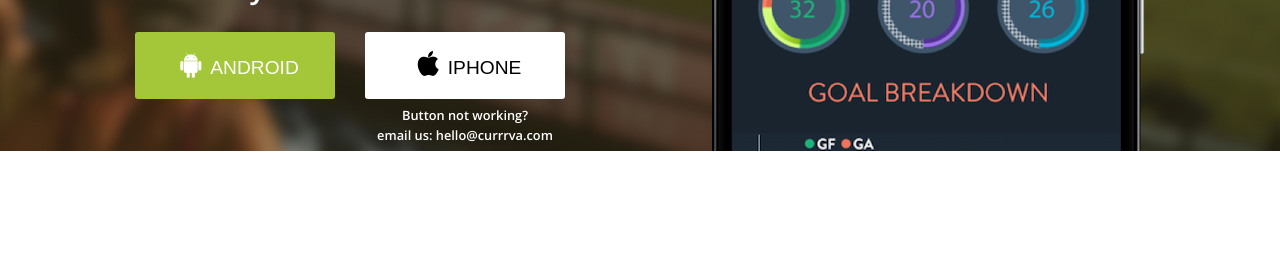
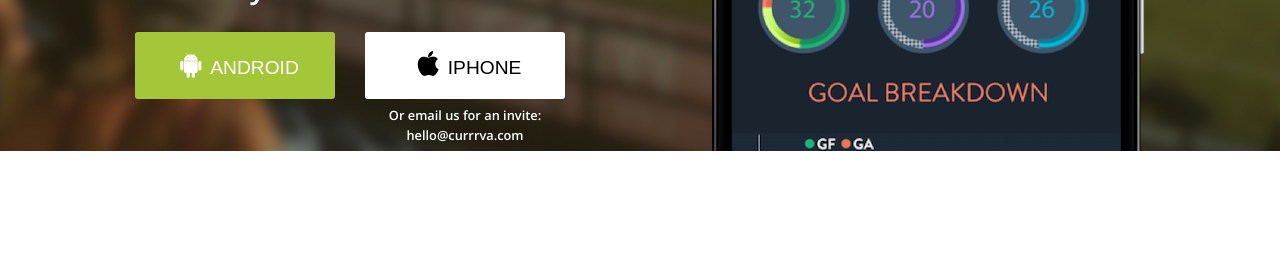
Before and after one commit to S966/currrva-web, a Jekyll site: the page index.html, which Jekyll copies as it is, in a window 1280 px wide and 900 px high, scrolled down 402 px. Shown: the part 154-424 px from the top of the window. Built offline with Jekyll 4.4.1, drawn with Linux system fonts in a browser that asks for light colours; nearby versions of some CDN libraries.

Commit message:
Change copy for iphone button not working

```diff
--- a/index.html
+++ b/index.html
@@ -48,7 +48,7 @@
         <h3>Get early access now!</h3>
         <ul class="cta-buttons">
           <li><a href="https://betas.to/yjfS2kFd"><button class="android-button"><i class="fa fa-android"></i>ANDROID</button></a></li>
-          <li><a href="mailto:hello@currrva.com?subject=Send%20me%20an%20invite%20please!&amp;body=Hello%20Currrva%20team!%0A%0ACan%20you%20please%20send%20me%20an%20invite%20to%20the%20iOS%20Currrva%20app%3F%0A%0Akthxbai"><button class="iphone-button"><i class="fa fa-apple"></i>IPHONE</button></a><br><p class="link-not-working"> Button not working?<br> email us: hello@currrva.com</p></li>
+          <li><a href="mailto:hello@currrva.com?subject=Send%20me%20an%20invite%20please!&amp;body=Hello%20Currrva%20team!%0A%0ACan%20you%20please%20send%20me%20an%20invite%20to%20the%20iOS%20Currrva%20app%3F%0A%0Akthxbai"><button class="iphone-button"><i class="fa fa-apple"></i>IPHONE</button></a><br><p class="link-not-working"> Or email us for an invite:<br> hello@currrva.com</p></li>
         </ul>
 
         <!-- <a href="http://itunes.apple.com/app/id932477409" target="_blank" class="ios-download-link hide"><img src="/images/download-app-store.png" alt="App Store" /></a>
```
